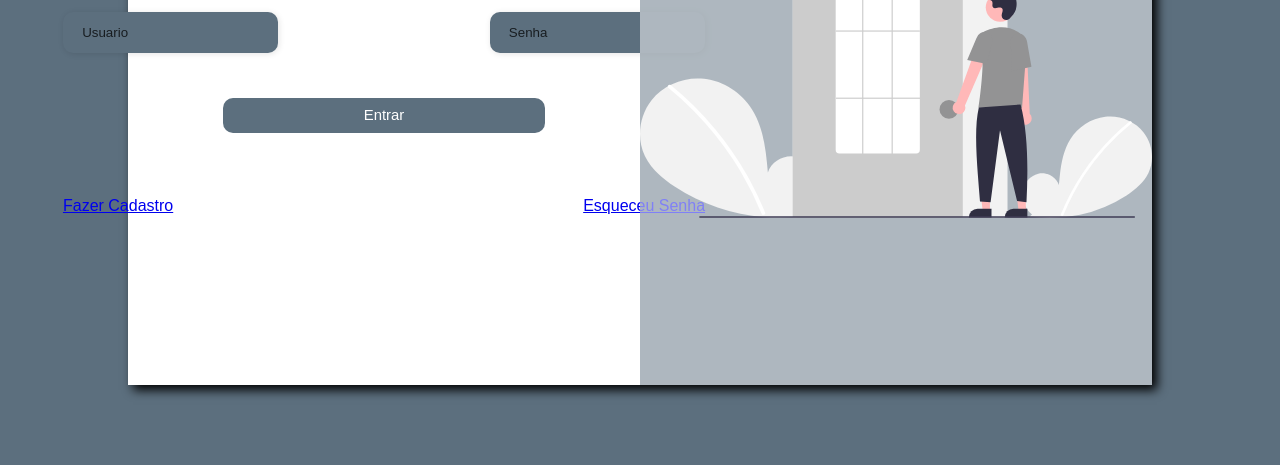
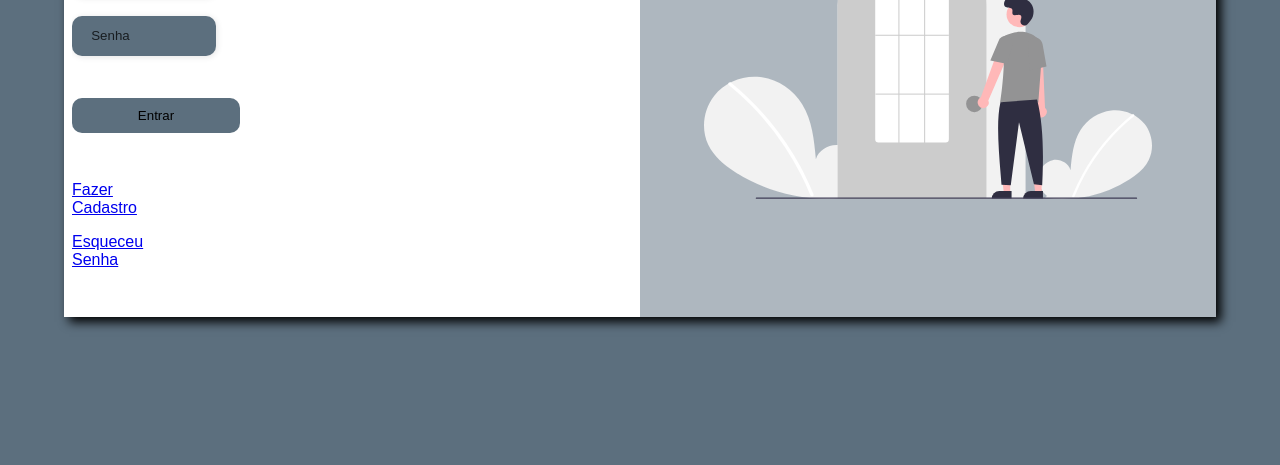
Before and after one commit to Duuendy/Formulario, a plain HTML site: page login.html in a window 1280 px wide. Shown: the part 335-800 px from the top of the page. Drawn offline with Linux system fonts and the light colour scheme; a web font is replaced by a local one.

Commit message:
Formulario - Add arq JS e CSS responsivo

```diff
--- a/assets/css/styleLogin.css
+++ b/assets/css/styleLogin.css
@@ -70,18 +70,14 @@ box-shadow: 5px 5px 10px rgb(0, 0 ,0, 1);
 
 .input-group{
     display: flex;
-    flex-direction:row;
-    justify-content: space-between;
-    margin-bottom: 1.1rem;
+    flex-direction:column;
+    justify-content: left;
+    margin-bottom: 2rem;
 }
 
-.input-box{
-    display: flex;
-    flex-direction: column;
-    margin-bottom: 1.1rem;
-}
 
 .input-box input{
+    width: 30%;
     margin: 0.6rem 0;
     padding: 0.8rem 1.2rem;
     border: none;
@@ -104,9 +100,8 @@ box-shadow: 5px 5px 10px rgb(0, 0 ,0, 1);
 }
 
 .login-button button{
-    width: 50%;
-    margin-bottom: 3rem;
-    margin-left: 25%;
+    width: 30%;
+    margin-bottom: 2rem;
     border: none;
     background-color: #5C6F7E;
     padding: 0.62rem;
@@ -132,7 +127,7 @@ box-shadow: 5px 5px 10px rgb(0, 0 ,0, 1);
     margin-top: 1rem;
 }
 
-@media screen and (max-width: 1064px) {
+@media screen and (max-width: 1600px) and (min-width:1000px) {
     .container{
         width: 90%;
         height: auto;
@@ -147,18 +142,33 @@ box-shadow: 5px 5px 10px rgb(0, 0 ,0, 1);
 
     }
 
-    .gender-inputs{
-        margin-top: 2rem;
+
+}
+
+@media screen and (max-width: 1440px) and (min-width:900px) {
+    .container{
+        width: 90%;
+        height: auto;
     }
 
-    .gender-group{
-        flex-direction: column;
+    .form-image img{
+        width: 28rem;
     }
 
-    .gender-input{
-        margin-top: 0.5rem;
+    .img-header{
+        display: none;
     }
 
+    .input-box{
+        width: 30rem;
+    }
 
+    .label{
+        flex-direction: column;
+        margin-right: 450px;
+    }
 
+    .label-cadastro{
+        padding-bottom: 1rem;
+    }
 }
--- /dev/null
+++ b/assets/js/script.js
@@ -0,0 +1,11 @@
+function logar(){
+    let username = document.getElementById('username').value
+    let password = document.getElementById('password').value
+
+    if(username === "admin" && password === "admin"){
+        alert('Login bem-sucedido!');
+    } else {
+        alert('Nome de usuário ou senha incorretos!');
+    }
+
+}
--- a/login.html
+++ b/login.html
@@ -34,7 +34,7 @@
 
 
                 <div class="login-button">
-                        <button><a href="#">Entrar</a></button>
+                        <button onclick="logar()">Entrar</a></button>
                 </div>
 
                 <div class="label">
@@ -54,4 +54,6 @@
         </div>
     </div>
 </body>
+
+<script src="assets/js/script.js"></script>
 </html>
```
